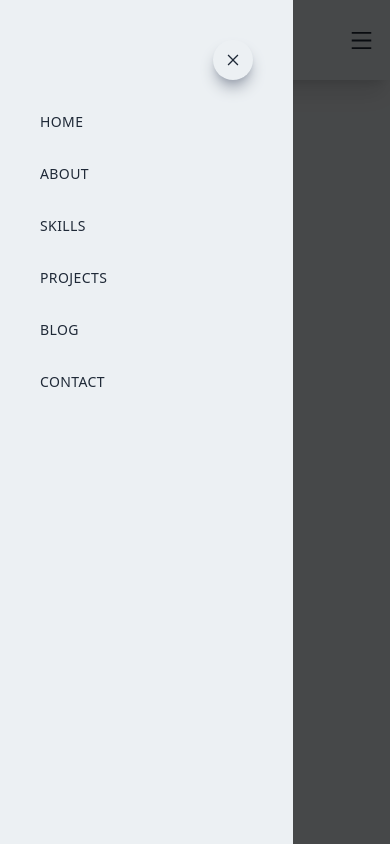
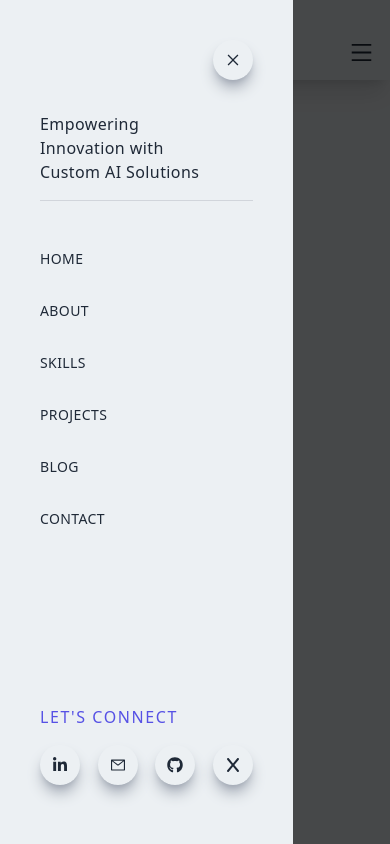
Before and after one commit to Mohammad-Rakibuzzaman/portfolio0.1-next, a Next.js app: page / in a window 390 px wide. Built offline with nearby package versions, Linux system fonts and the light colour scheme.

Commit message:
updated to cursor pointer

```diff
--- a/components/Navbar.jsx
+++ b/components/Navbar.jsx
@@ -1,160 +1,34 @@
-// "use client";
-// import React, { useState } from 'react'; // Import useState
+"use client";
+import React, { useState } from 'react'; // Import useState
 
 
-// import Image from 'next/image'
+import Image from 'next/image'
 
-// import logo from '../public/assets/navLogo.png'
-// import Link from 'next/link'
-// import { AiOutlineClose, AiOutlineMail, AiOutlineMenu } from 'react-icons/ai'
-// import { FaGithub, FaLinkedin, FaLinkedinIn } from 'react-icons/fa'
-// import { BsPersonLinesFill } from 'react-icons/bs'
-// import { FaX } from 'react-icons/fa6'
+import logo from '../public/assets/navLogo.png'
+import Link from 'next/link'
+import { AiOutlineClose, AiOutlineMail, AiOutlineMenu } from 'react-icons/ai'
+import { FaGithub, FaLinkedin, FaLinkedinIn } from 'react-icons/fa'
+import { BsPersonLinesFill } from 'react-icons/bs'
+import { FaX } from 'react-icons/fa6'
 
 
 
 
-// const Navbar = () => {
-//     const [nav, setNav] = useState(false)
-
-//     const handleNav = () => {
-//       setNav(!nav);
-//     }
-
-//   return (
-
-//     <div className='fixed w-full h-20 shadow-xl z-[100]'>
-//       <div className='flex justify-center items-center w-full h-full px-2 2xl:px-16'>
-//         {/* <Image src={logo} alt="/" width='50' height='10' /> */}
-
-
-//         <div>
-//           <ul className='hidden md:flex'>
-//             <Link href='/'>
-//               <li className='ml-7 text-sm uppercase hover:border-b'>Home</li>
-//             </Link>
-//             <Link href='/'>
-//               <li className='ml-7 text-sm uppercase hover:border-b'>About</li>
-//             </Link>
-//             <Link href='/'>
-//               <li className='ml-7 text-sm uppercase hover:border-b'>Skills</li>
-//             </Link>
-//             <Link href='/'>
-//               <li className='ml-7 text-sm uppercase hover:border-b'>Projects</li>
-//             </Link>
-//             <Link href='/'>
-//               <li className='ml-7 text-sm uppercase hover:border-b'>Blog</li>
-//             </Link>
-//             <Link href='/'>
-//               <li className='ml-7 text-sm uppercase hover:border-b'>Contact</li>
-//             </Link>
-//           </ul>
-
-//           <div onClick={handleNav} className='md:hidden'>
-//             <AiOutlineMenu size={25} />
-//           </div>
-
-
-//         </div>
-//       </div>
-
-//       <div className={!nav ? 'md:hidden fixed left-0 top-0 w-full h-screen bg-black/70' : ''}>
-//         <div className={!nav ? 'fixed left-0 top-0 w-[75%] sm:w-[65%] md:w-[45%] h-screen bg-[#ecf0f3] p-10 ease-in duration-500' : 'fixed left-[-100%] p-10 ease-in duration-500'}>
-
-//           <div className='flex w-full items-end justify-end'>
-//             <div onClick={handleNav} className='rounded-full shadow-lg shadow-gray-400 p-3 cursor-pointer'>
-//               <AiOutlineClose />
-//             </div>
-//           </div>
-
-//           <div className='border-b border-gray-300 my-4'>
-//               <p className='w-[85%] md:w-[90%] py-4'>Empowering Innovation with Custom AI Solutions</p>
-//           </div>
-
-//           <div className='py-4 flex flex-col'>
-//             <ul className='uppercase'>
-//               <Link href='/'>
-//                 <li className='py-4 text-sm'>Home</li>
-//               </Link>
-//               <Link href='/'>
-//                 <li className='py-4 text-sm'>About</li>
-//               </Link>
-//               <Link href='/'>
-//                 <li className='py-4 text-sm'>Skills</li>
-//               </Link>
-//               <Link href='/'>
-//                 <li className='py-4 text-sm'>Projects</li>
-//               </Link>
-//               <Link href='/'>
-//                 <li className='py-4 text-sm'>Blog</li>
-//               </Link>
-//               <Link href='/'>
-//                 <li className='py-4 text-sm'>Contact</li>
-//               </Link>
-//             </ul>
-
-//             <div className='pt-40'>
-
-//               <p className='uppercase tracking-widest text-[#5651e5]'>Let's Connect</p>
-
-//               <div className='flex items-center justify-between my-4 w-full sm:w-[80%]'>
-
-//                 <div className='rounded-full shadow-lg shadow-gray-400 p-3 cursor-pointer hover:scale-105 ease-in duration-300'>
-//                   <FaLinkedinIn />
-//                 </div>
-
-//                 <div className='rounded-full shadow-lg shadow-gray-400 p-3 cursor-pointer hover:scale-105 ease-in duration-300'>
-//                   <AiOutlineMail />
-//                 </div>
-
-//                 <div className='rounded-full shadow-lg shadow-gray-400 p-3 cursor-pointer hover:scale-105 ease-in duration-300'>
-//                   <FaGithub />
-//                 </div>
-
-//                 <div className='rounded-full shadow-lg shadow-gray-400 p-3 cursor-pointer hover:scale-105 ease-in duration-300'>
-//                   <FaX />
-//                 </div>
-
-//               </div>
-
-
-//             </div>
-
-
-
-//           </div>
-
-
-
-//         </div>
-//       </div>
-
-
-
-//     </div>
-//   )
-// }
-
-
-// export default Navbar
-
-"use client";
-import React, { useState } from 'react'; // Import useState
-import Link from 'next/link';
-import { AiOutlineClose, AiOutlineMenu } from 'react-icons/ai';
-
 const Navbar = () => {
-    const [nav, setNav] = useState(false);
+    const [nav, setNav] = useState(false)
 
     const handleNav = () => {
       setNav(!nav);
     }
 
   return (
+
     <div className='fixed w-full h-20 shadow-xl z-[100]'>
-            {/* Main container */}
       <div className='flex justify-center items-center w-full h-full px-2 2xl:px-16'>
-                {/* Menu items for large screens */}
+        {/* <Image src={logo} alt="/" width='50' height='10' /> */}
+
+
+        <div>
           <ul className='hidden md:flex'>
             <Link href='/'>
               <li className='ml-7 text-sm uppercase hover:border-b'>Home</li>
@@ -176,49 +50,90 @@ const Navbar = () => {
             </Link>
           </ul>
 
-                {/* Hamburger menu icon for mobile */}
-                <div className='md:hidden absolute right-4 cursor-pointer'>
-                    <AiOutlineMenu size={25} onClick={handleNav} />
+          <div onClick={handleNav} className='md:hidden absolute right-4 cursor-pointer'>
+            <AiOutlineMenu size={25} />
+          </div>
+
+
         </div>
       </div>
 
-            {/* Mobile menu (only visible when nav is toggled) */}
       <div className={!nav ? 'md:hidden fixed left-0 top-0 w-full h-screen bg-black/70' : ''}>
         <div className={!nav ? 'fixed left-0 top-0 w-[75%] sm:w-[65%] md:w-[45%] h-screen bg-[#ecf0f3] p-10 ease-in duration-500' : 'fixed left-[-100%] p-10 ease-in duration-500'}>
-                    {/* Close icon */}
+
           <div className='flex w-full items-end justify-end'>
             <div onClick={handleNav} className='rounded-full shadow-lg shadow-gray-400 p-3 cursor-pointer'>
               <AiOutlineClose />
             </div>
           </div>
 
-                    {/* Menu items for mobile */}
+          <div className='border-b border-gray-300 my-4'>
+              <p className='w-[85%] md:w-[90%] py-4'>Empowering Innovation with Custom AI Solutions</p>
+          </div>
+
           <div className='py-4 flex flex-col'>
             <ul className='uppercase'>
               <Link href='/'>
-                                <li onClick={handleNav} className='py-4 text-sm'>Home</li>
+                <li className='py-4 text-sm'>Home</li>
               </Link>
               <Link href='/'>
-                                <li onClick={handleNav} className='py-4 text-sm'>About</li>
+                <li className='py-4 text-sm'>About</li>
               </Link>
               <Link href='/'>
-                                <li onClick={handleNav} className='py-4 text-sm'>Skills</li>
+                <li className='py-4 text-sm'>Skills</li>
               </Link>
               <Link href='/'>
-                                <li onClick={handleNav} className='py-4 text-sm'>Projects</li>
+                <li className='py-4 text-sm'>Projects</li>
               </Link>
               <Link href='/'>
-                                <li onClick={handleNav} className='py-4 text-sm'>Blog</li>
+                <li className='py-4 text-sm'>Blog</li>
               </Link>
               <Link href='/'>
-                                <li onClick={handleNav} className='py-4 text-sm'>Contact</li>
+                <li className='py-4 text-sm'>Contact</li>
               </Link>
             </ul>
+
+            <div className='pt-40'>
+
+              <p className='uppercase tracking-widest text-[#5651e5]'>Let's Connect</p>
+
+              <div className='flex items-center justify-between my-4 w-full sm:w-[80%]'>
+
+                <div className='rounded-full shadow-lg shadow-gray-400 p-3 cursor-pointer hover:scale-105 ease-in duration-300'>
+                  <FaLinkedinIn />
+                </div>
+
+                <div className='rounded-full shadow-lg shadow-gray-400 p-3 cursor-pointer hover:scale-105 ease-in duration-300'>
+                  <AiOutlineMail />
+                </div>
+
+                <div className='rounded-full shadow-lg shadow-gray-400 p-3 cursor-pointer hover:scale-105 ease-in duration-300'>
+                  <FaGithub />
+                </div>
+
+                <div className='rounded-full shadow-lg shadow-gray-400 p-3 cursor-pointer hover:scale-105 ease-in duration-300'>
+                  <FaX />
+                </div>
+
+              </div>
+
+
+            </div>
+
+
+
+          </div>
+
+
+
         </div>
       </div>
+
+
+
     </div>
-        </div>
-    );
-};
+  )
+}
 
-export default Navbar;
+
+export default Navbar
```
Lines whose indentation alone changed are shown as unchanged.
